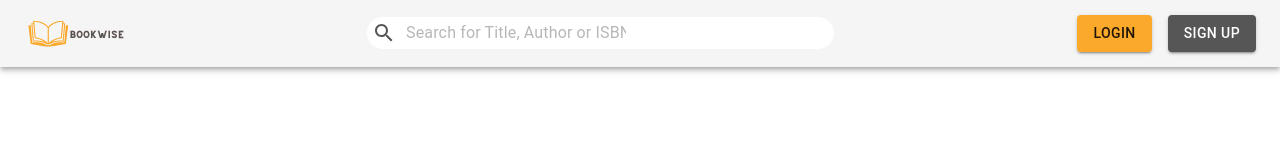
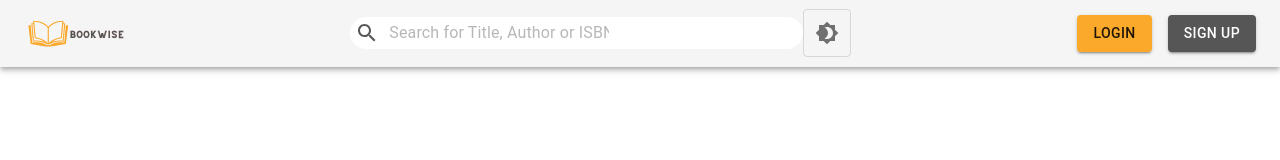
Before and after one commit to carlossilveira00/bookwise-react, a React (Create React App) app: page / in a window 1280 px wide. Shown: the top 160 px of the page. Built offline with nearby package versions, Linux system fonts and the light colour scheme.

Commit message:
Add toggle button to change between themes.

```diff
--- a/src/App.js
+++ b/src/App.js
@@ -1,9 +1,12 @@
 import './App.css';
 import Navbar from './components/Navbar';
 import { createTheme, ThemeProvider } from '@mui/material';
+import { useState } from 'react';
 
-const theme = createTheme({
+const designTheme = (colorMode) => {
+  return {
     palette: {
+      mode: colorMode,
       primary: {
         main: '#FBA92B'
       },
@@ -12,14 +15,17 @@ const theme = createTheme({
         light: '9E9E9E'
       }
     }
-})
-
+  }
+}
 
 function App() {
+  const [mode, setMode] = useState('light');
+
+  const theme = createTheme(designTheme(mode))
   return (
-    <ThemeProvider theme={theme}>
+    <ThemeProvider theme={theme} >
       <div className="App">
-        <Navbar/>
+        <Navbar colorMode={mode} setColorMode={setMode}/>
       </div>
     </ThemeProvider>
   );
--- a/src/components/Navbar.jsx
+++ b/src/components/Navbar.jsx
@@ -1,15 +1,22 @@
-import { ThemeContext } from '@emotion/react';
-import { AppBar, Button, Stack, Toolbar} from '@mui/material'
-import logo from '../Rero-8.svg'
+import { AppBar, Button, Stack, ToggleButton, Toolbar} from '@mui/material';
+import Brightness4Icon from '@mui/icons-material/Brightness4';
+import logo from '../Rero-8.svg';
 import { SearchBar } from './SearchBar';
 
 
-const Navbar = () => {
+const Navbar = ({colorMode, setColorMode}) => {
+  const handleColorModeChange = () => {
+    colorMode === 'light' ? setColorMode('dark') : setColorMode('light')
+  };
+
   return (
     <AppBar position='static' color='default'>
       <Toolbar>
           <img src={logo} alt="" width={"100px"}/>
           <SearchBar placeholder={'Search for Title, Author or ISBN'} />
+          <ToggleButton value={colorMode} onChange={handleColorModeChange}>
+            <Brightness4Icon></Brightness4Icon>
+          </ToggleButton>
         <Stack direction="row" spacing={2} sx={{marginLeft: "auto"}}>
           <Button color='primary' variant='contained'>Login</Button>
           <Button color='secondary' variant='contained'>Sign Up</Button>
```
Lines whose indentation alone changed are shown as unchanged.
